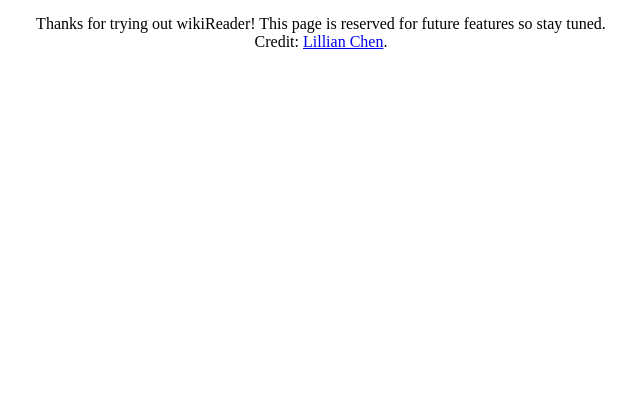
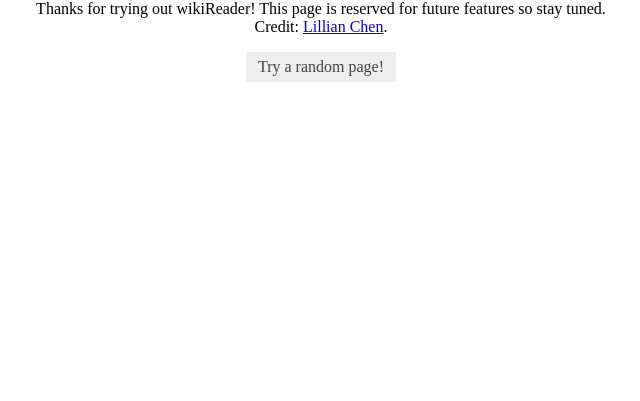
Before and after one commit to lilykonings/wikireader, a browser extension: page options.html in a window 1280 px wide. Shown: the part 399-800 px from the top of the page, without its empty margins (319-959 px from the left). Drawn offline with Linux system fonts and the light colour scheme.

Commit message:
random wiki page button

```diff
--- a/options.html
+++ b/options.html
@@ -9,6 +9,7 @@
     <div class="uk-width-7-10 uk-vertical-align-middle">
       <h1 class="header">wikiReader</h1>
       <p>Thanks for trying out wikiReader! This page is reserved for future features so stay tuned.<br>Credit: <a href="http://lillian-chen.com">Lillian Chen</a>.</p>
+      <a class="uk-button" href="https://en.wikipedia.org/wiki/Special:Random">Try a random page!</a>
     </div>
   </body>
 </html>
```
Lines whose indentation alone changed are shown as unchanged.
